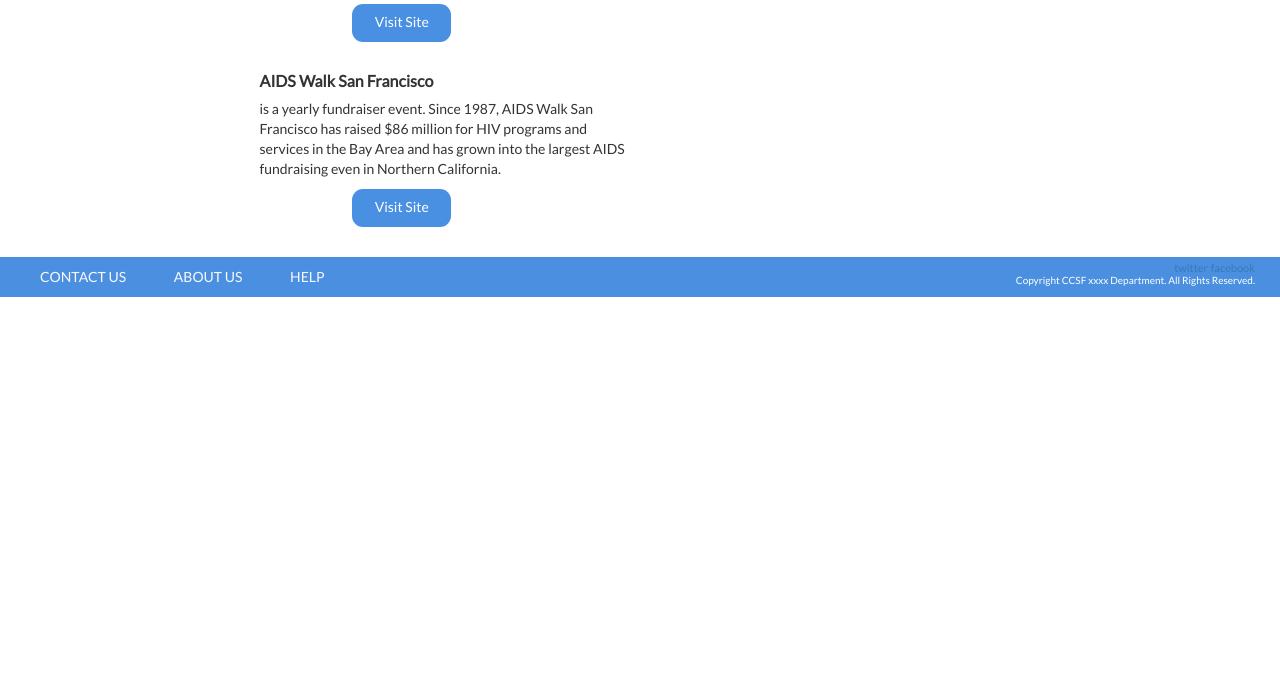
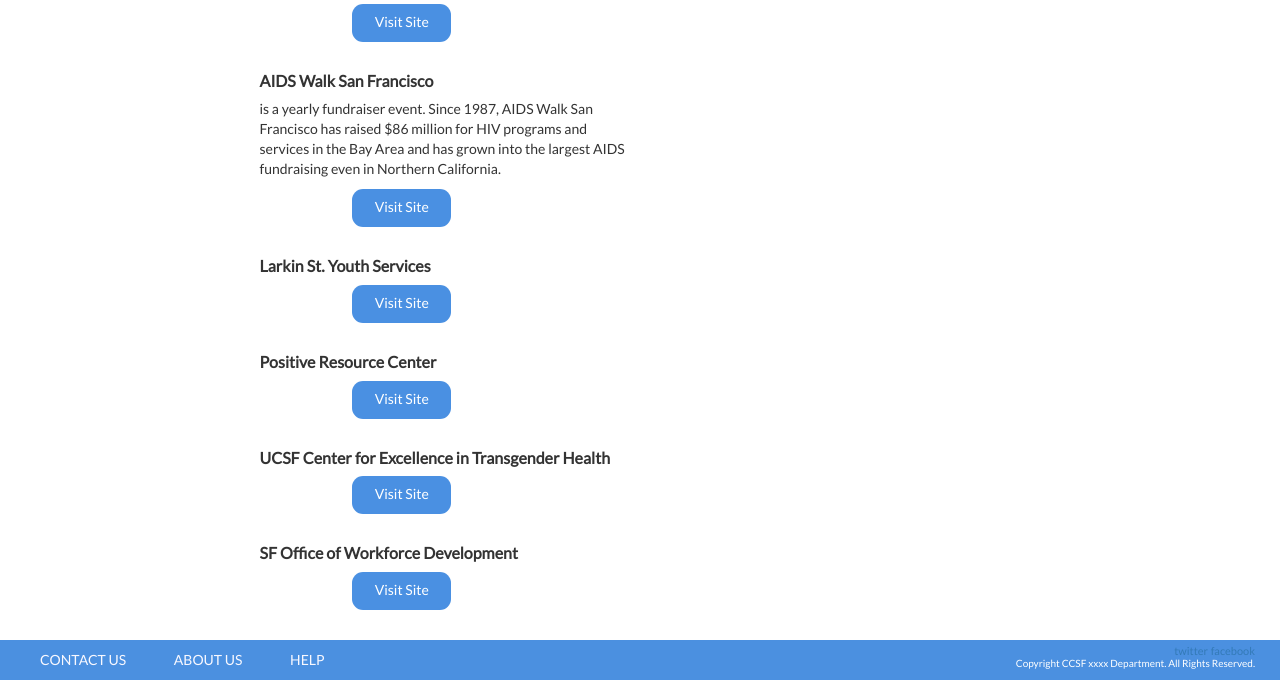
Before and after one commit to Lutalo/HIV-Timeline-CS195, a Flask app: page /support in a window 1280 px wide. Shown: the part 994-1674 px from the top of the page. Before the commit the page ends 1291 px from the top, so only its background shows below. Run offline with Flask 2, Linux system fonts and the light colour scheme; some libraries are stand-ins or nearby versions.

Commit message:
added community partners
need blurbs

```diff
--- a/app/templates/support.html
+++ b/app/templates/support.html
@@ -68,6 +68,38 @@
 					<a href="https://sf.aidswalk.net/" class="btn btn-default button-link">Visit Site</a>
 				</div>
 			</section>
+
+			<section class="partner">
+				<h4>Larkin St. Youth Services</h4>
+				<p></p>
+				<div class="button-wrap">
+					<a href="http://larkinstreetyouth.org/" class="btn btn-default button-link">Visit Site</a>
+				</div>
+			</section>
+
+			<section class="partner">
+				<h4>Positive Resource Center</h4>
+				<p></p>
+				<div class="button-wrap">
+					<a href="http://www.positiveresource.org/" class="btn btn-default button-link">Visit Site</a>
+				</div>
+			</section>
+
+			<section class="partner">
+				<h4>UCSF Center for Excellence in Transgender Health</h4>
+				<p></p>
+				<div class="button-wrap">
+					<a href="http://transhealth.ucsf.edu/" class="btn btn-default button-link">Visit Site</a>
+				</div>
+			</section>
+
+			<section class="partner">
+				<h4>SF Office of Workforce Development</h4>
+				<p></p>
+				<div class="button-wrap">
+					<a href="http://oewd.org/" class="btn btn-default button-link">Visit Site</a>
+				</div>
+			</section>
 		</div>
 
 		<div class="timeline-events col-md-4">
```
